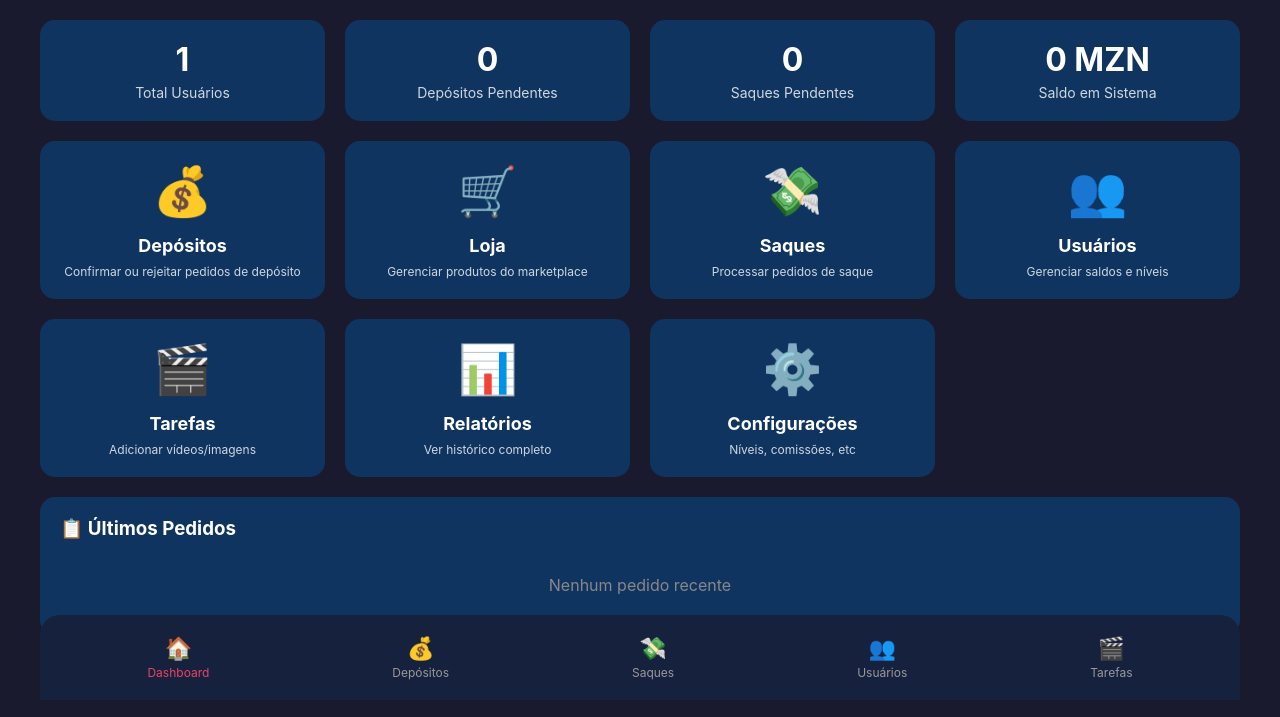
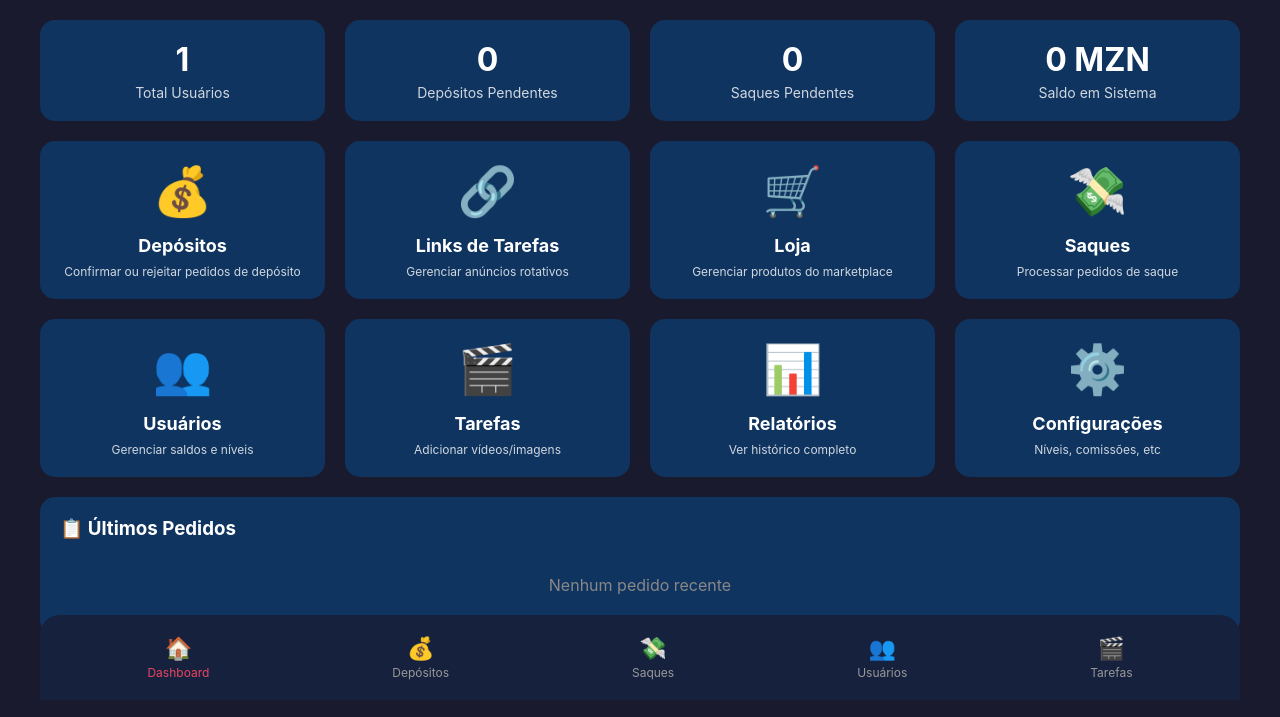
Before and after one commit to orlandobraz560-ship-it/mozads, a Flask app: page /admin_painel in a window 1280 px wide. Shown: the part 100-817 px from the top of the page. Run offline with Flask 3, Linux system fonts and the light colour scheme; the visitor is signed in with stand-in values (Sample User, id 1).

Commit message:
Update admin_painel.html

```diff
--- a/templates/admin_painel.html
+++ b/templates/admin_painel.html
@@ -211,6 +211,11 @@
                 <div class="menu-title">Depósitos</div>
                 <div class="menu-desc">Confirmar ou rejeitar pedidos de depósito</div>
             </a>
+            <a href="/admin_links" class="menu-card">
+                <div class="menu-icon">🔗</div>
+                <div class="menu-title">Links de Tarefas</div>
+                <div class="menu-desc">Gerenciar anúncios rotativos</div>
+           </a>
             <a href="/admin_editar_shop" class="menu-card">
                 <div class="menu-icon">🛒</div>
                 <div class="menu-title">Loja</div>
```
